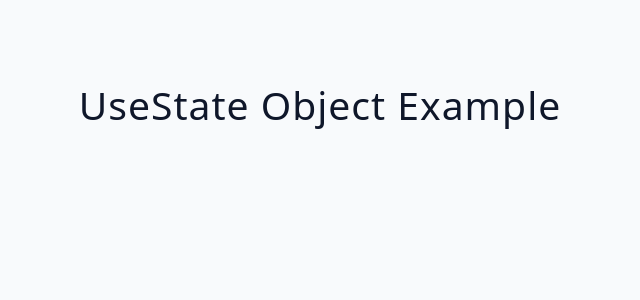
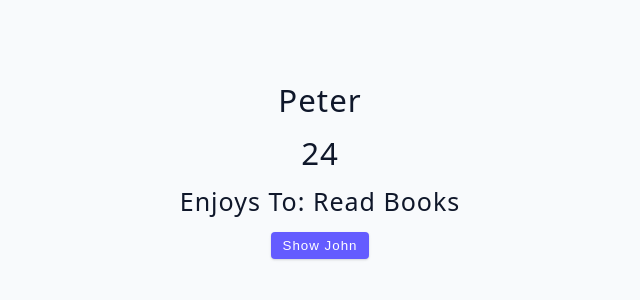
Before and after one commit to aleknovkovski/lrn-smilga-react-tutorials, a React (Vite) app: page / in a window 1280 px wide. Shown: the top 300 px of the page, without its empty margins (320-960 px from the left). Built offline with nearby package versions, Linux system fonts and the light colour scheme.

Commit message:
01-4a: Finish exercise; Shows need for obj in useState

```diff
--- a/src/tutorial/01-useState/working/04-useState-object.jsx
+++ b/src/tutorial/01-useState/working/04-useState-object.jsx
@@ -1,7 +1,25 @@
 import { useState } from 'react';
 
 const UseStateObject = () => {
-  return <h2>useState object example</h2>;
+    const [name, setName] = useState('peter');
+    const [age, setAge] = useState(24);
+    const [hobby, setHobby] = useState('read books');
+
+    const displayPerson = () => {
+        setName('john');
+        setAge(28);
+        setHobby('scream at the computer');
+    };
+    return (
+        <>
+            <h3>{name}</h3>
+            <h3>{age}</h3>
+            <h4>Enjoys To: {hobby}</h4>
+            <button className='btn' onClick={displayPerson}>
+                show john
+            </button>
+        </>
+    );
 };
 
 export default UseStateObject;
```
